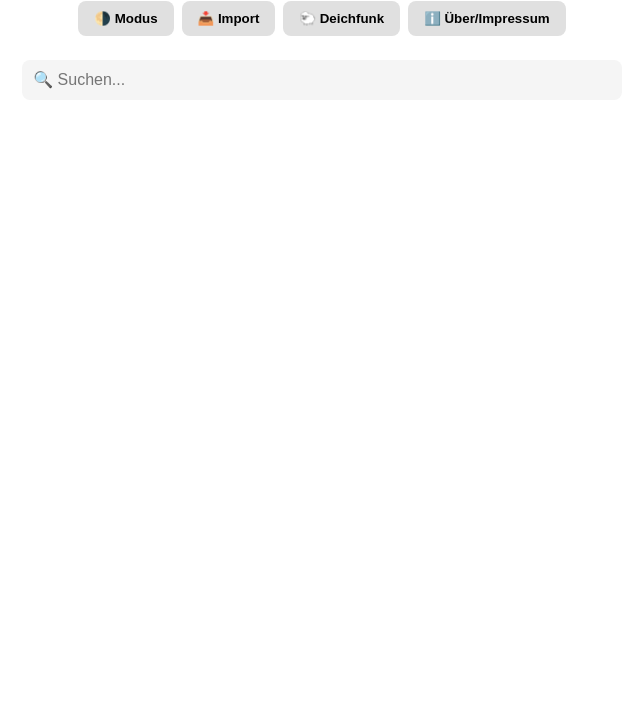
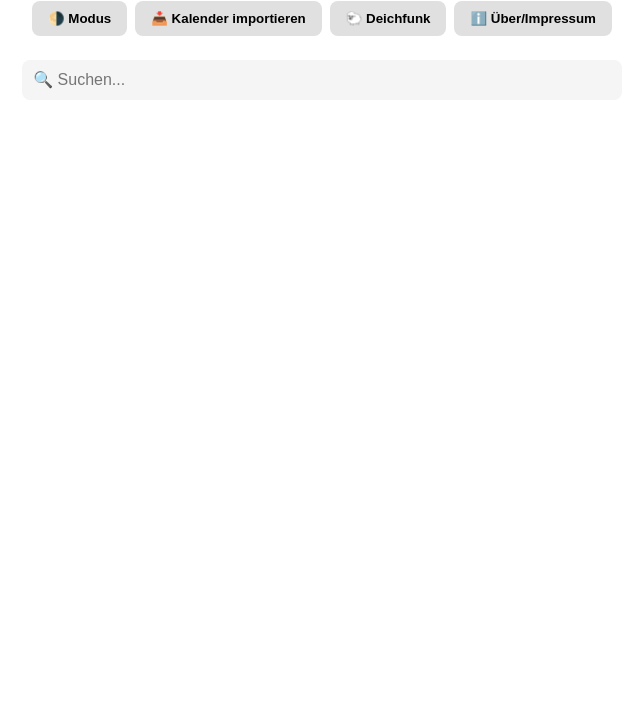
Before and after one commit to elfilterino/hooptekalender, a plain HTML site: page index.html in a window 1280 px wide. Shown: the part 95-800 px from the top of the page, without its empty margins (318-961 px from the left). Drawn offline with Linux system fonts and the light colour scheme; no server answers.

Commit message:
Update index.html

```diff
--- a/index.html
+++ b/index.html
@@ -152,7 +152,7 @@
 
   <div class="controls">
     <button id="themeToggle">🌗 Modus</button>
-    <button onclick="location.href='https://calendar.google.com/calendar/u/0/r?cid=3ut2sjv47ebvr7igckosf42t7g@group.calendar.google.com'">📥 Import</button>
+    <button onclick="location.href='https://calendar.google.com/calendar/u/0/r?cid=3ut2sjv47ebvr7igckosf42t7g@group.calendar.google.com'">📥 Kalender importieren</button>
     <button onclick="location.href='https://whatsapp.com/channel/0029VaGYbKD5kg712erDxk2A'">🐑 Deichfunk</button>
     <button onclick="location.href='https://docs.google.com/document/d/1eYK5iNOtXUflUSx93grBZKru1vhppOqr1Btexh_GSkM/edit?usp=sharing'">ℹ️ Über/Impressum</button>
   </div>
```
